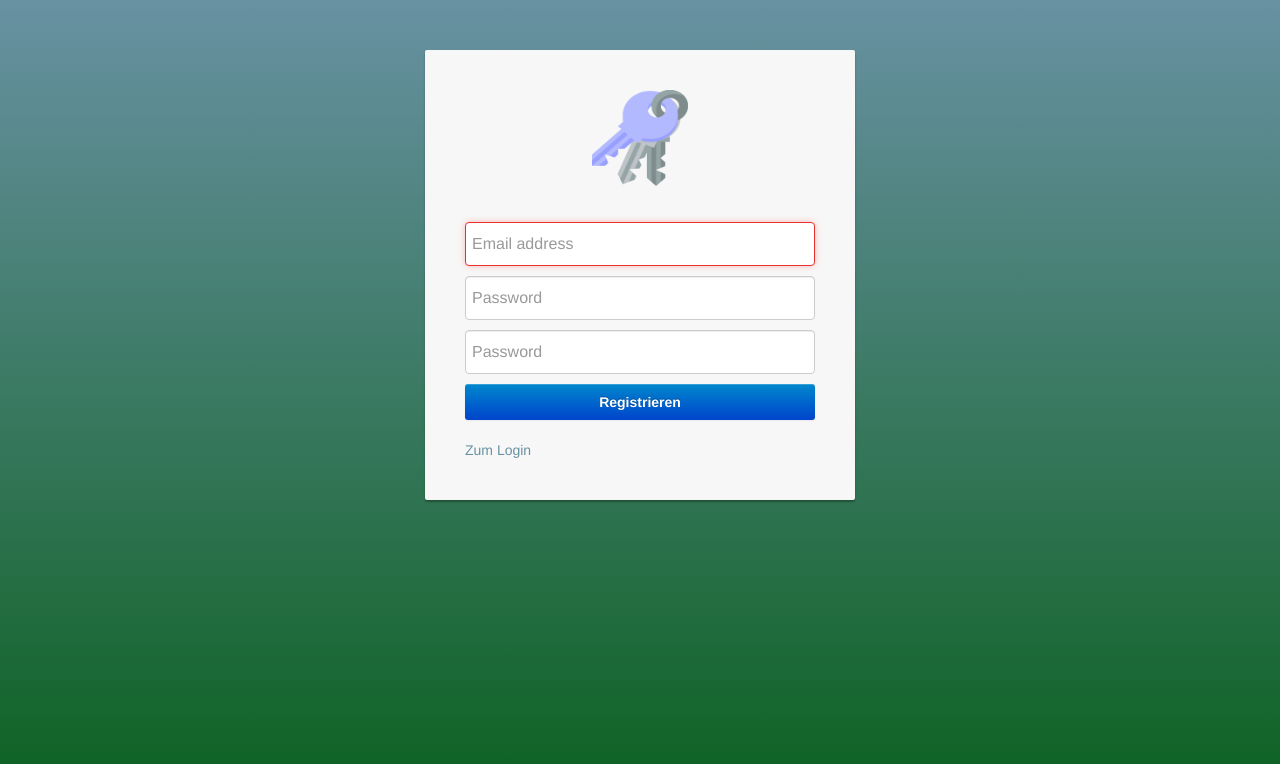
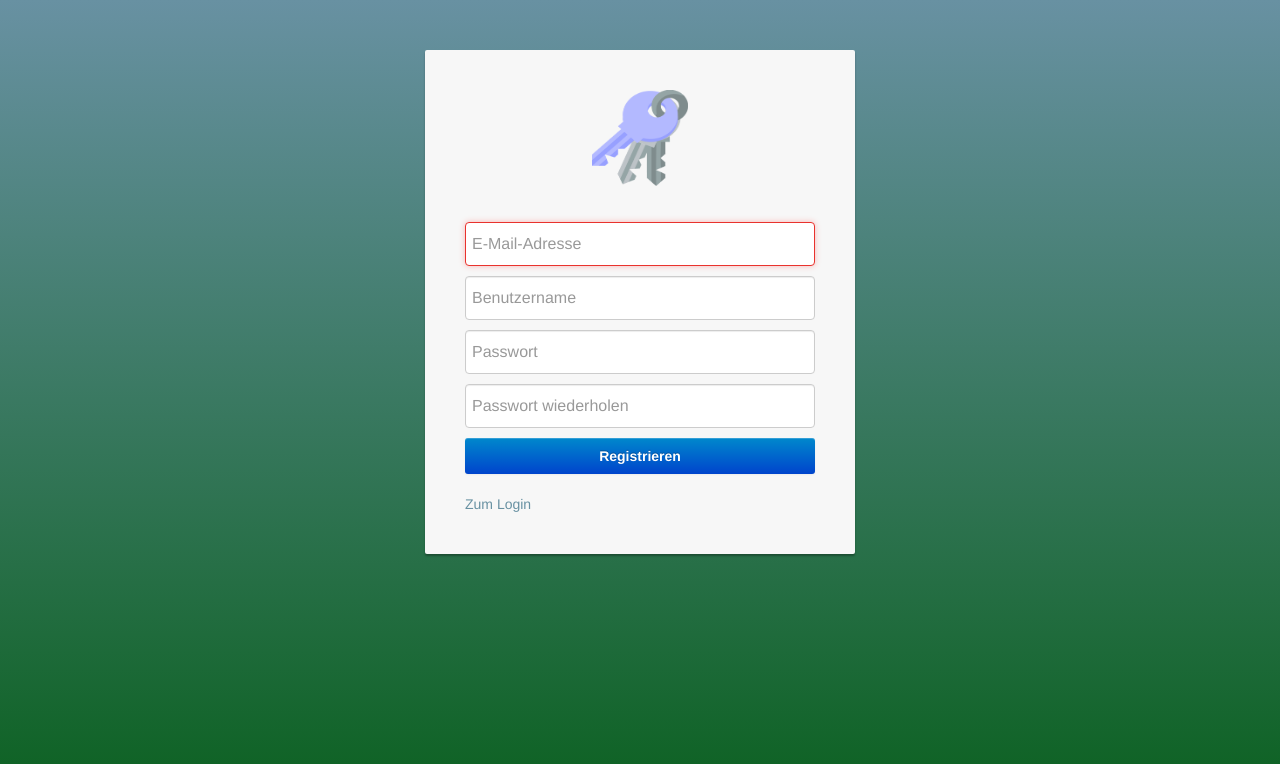
Before and after one commit to s1ckn3zz1337/SSE, a website: page src/resources/static/register.html in a window 1280 px wide. Drawn offline with nearby package versions, Linux system fonts and the light colour scheme.

Commit message:
changed forms

```diff
--- a/src/resources/static/css/index.css
+++ b/src/resources/static/css/index.css
@@ -79,6 +79,7 @@ body, html {
 }
 
 .form-signin #inputEmail,
+.form-signin #inputName,
 .form-signin #inputPassword,
 .form-signin #inputPassword2 {
     direction: ltr;
--- a/src/resources/static/register.html
+++ b/src/resources/static/register.html
@@ -14,9 +14,10 @@
         <p id="profile-name" class="profile-name-card"></p>
         <form class="form-signin">
             <span id="reauth-email" class="reauth-email"></span>
-            <input type="email" id="inputEmail" class="form-control" placeholder="Email address" name="email" required autofocus>
-            <input type="password" id="inputPassword" class="form-control" placeholder="Password" name="password" required>
-            <input type="password" id="inputPassword2" class="form-control" placeholder="Password" name="password2" required>
+            <input type="email" id="inputEmail" class="form-control" placeholder="E-Mail-Adresse" name="email" required autofocus>
+            <input type="text" id="inputName" class="form-control" placeholder="Benutzername" name="name" required autofocus>
+            <input type="password" id="inputPassword" class="form-control" placeholder="Passwort" name="password" required>
+            <input type="password" id="inputPassword2" class="form-control" placeholder="Passwort wiederholen" name="password2" required>
             <button class="btn btn-lg btn-primary btn-block btn-signin" type="submit">Registrieren</button>
         </form><!-- /form -->
         <a href="index.html" class="forgot-password">
```
Also changed, not shown: src/resources/static/index.html (+2 -2 lines).
